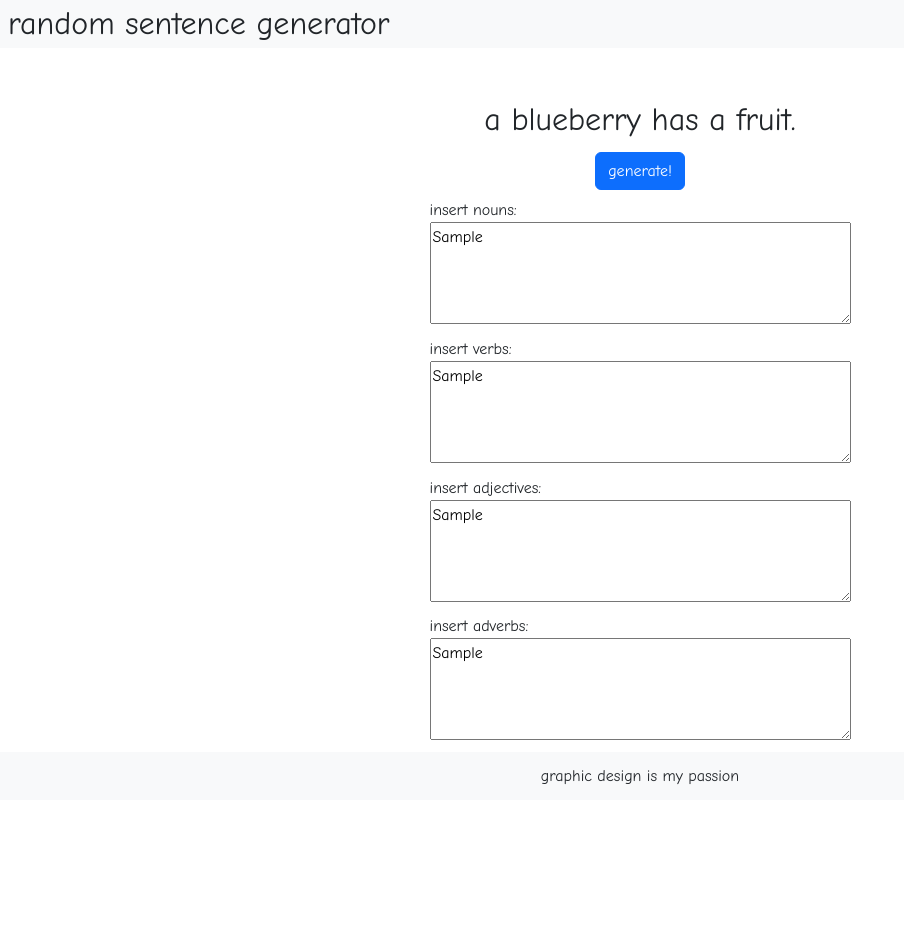
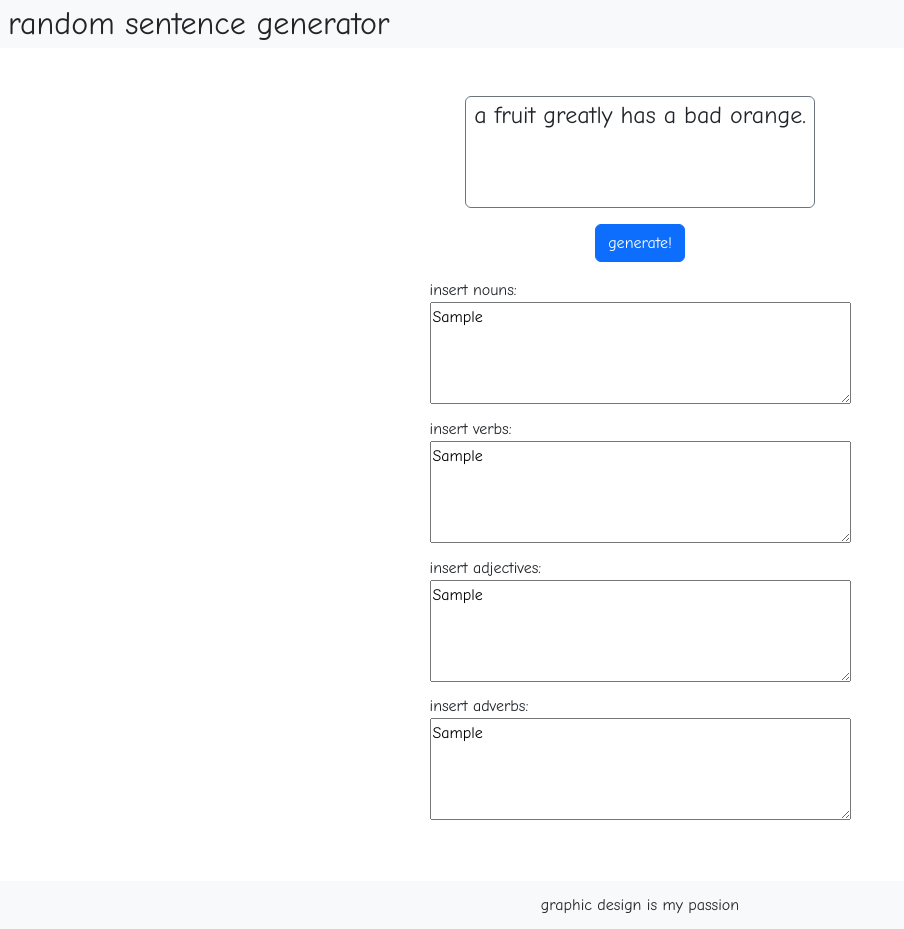
Before and after one commit to andyw1589/Random-Sentence-Generator, a plain HTML site: page index.html in a window 1280 px wide. Both pictures are taken after typing "Sample", "Sample", "Sample", "Sample" into the empty fields and a click on the button "generate!". Shown: the whole page, without its empty margins (0-904 px from the left). Before the commit the page ends 800 px from the top, so only its background shows below. Drawn offline with nearby package versions, Linux system fonts and the light colour scheme.

Commit message:
relative clauses were added

```diff
--- a/index.html
+++ b/index.html
@@ -14,14 +14,15 @@
 
 <body>
     <div id="page-container">
+        <div id="content-wrap">
             <header class="header bg-light px-2">
                 random sentence generator
             </header>
             <main class="my-5">
-            <div id="sentence">
+                <div id="sentence" class="mx-5 px-2 border border-secondary rounded-2">
                     random sentence here
                 </div>
-            <button id="generate" type="button" class="btn btn-primary my-2"><span>generate!</span></button>
+                <button id="generate" type="button" class="btn btn-primary my-3"><span>generate!</span></button>
                 <form>
                     <label for="nouns">insert nouns:</label>
                     <textarea id="nouns" name="nouns" rows="4" cols="50" placeholder="enter comma-separated countable nouns here!"></textarea>
@@ -33,6 +34,7 @@
                     <textarea id="adverbs" name="adverbs" rows="4" cols="50" placeholder="enter comma-separated adverbs here!"></textarea>
                 </form>
             </main>
+        </div>
         <footer class="bg-light">
             graphic design is my passion
         </footer>
--- a/src/generators.js
+++ b/src/generators.js
@@ -16,7 +16,9 @@ const adverb = () => choose([...adverbs, ...userWords.adverbs]);
 const nounPhrase = () => {
     const formats = [
         [determiner, noun],
-        [determiner, adjectivePhrase, noun]
+        [determiner, adjectivePhrase, noun],
+        [determiner, noun, relativeClause],
+        [determiner, adjectivePhrase, noun, relativeClause]
     ];
     const chosenFormat = choose(formats);
     const np = chosenFormat.map(constituent => constituent());
@@ -42,13 +44,29 @@ const adjectivePhrase = () => {
 const verbPhrase = () => {
     const formats = [
         [verb, nounPhrase],
-        [adverb, verb, nounPhrase]
+        [adverb, verb, nounPhrase],
+        [verb, nounPhrase, adverb]
     ];
     const chosenFormat = choose(formats);
     return chosenFormat.map(constituent => constituent()).join(' ');
 };
 
-export const sentence = userw => {
+const relativeClause = () => {
+    const formats = [
+        [verb],
+        [verbPhrase],
+        [nounPhrase, verb]
+    ];
+    const chosenFormat = choose(formats);
+    const rc = ["that", ...chosenFormat.map(constituent => constituent())];
+    return rc.join(' ');
+};
+
+const sentence = () => {
+    return nounPhrase() + " " + verbPhrase();
+}
+
+export const generateSentence = userw => {
     userWords = userw;
-    return nounPhrase() + " " + verbPhrase() + '.';
+    return sentence() + '.';
 };
--- a/src/index.js
+++ b/src/index.js
@@ -1,4 +1,4 @@
-import { sentence } from "./generators.js";
+import { generateSentence } from "./generators.js";
 
 // split based on "," delimiter, but ALSO account for ", "
 const extractUserWords = userString => {
@@ -27,6 +27,6 @@ window.onload = () => {
             "adjectives" : extractUserWords(userAdjectives.value),
             "adverbs" : extractUserWords(userAdverbs.value)
         };
-        sentenceDiv.innerHTML = sentence(userWords);
+        sentenceDiv.innerHTML = generateSentence(userWords);
     });
 };
--- a/src/wordClasses/adverbs.js
+++ b/src/wordClasses/adverbs.js
@@ -1,5 +1,5 @@
 export const adverbs = [
     "really",
-    "poorly",
-    "well"
+    "greatly",
+    "poorly"
 ];
--- a/src/wordClasses/nouns.js
+++ b/src/wordClasses/nouns.js
@@ -6,5 +6,9 @@ export const nouns = [
     "fruit",
     "grape",
     "orange",
-    "starfruit"
+    "starfruit",
+    "person",
+    "animal",
+    "cellphone",
+    "computer"
 ];
--- a/src/wordClasses/verbs.js
+++ b/src/wordClasses/verbs.js
@@ -2,5 +2,8 @@
 export const verbs = [
     "does",
     "has",
-    "is"
+    "is",
+    "carries",
+    "eats",
+    "bites"
 ];
--- a/style.css
+++ b/style.css
@@ -3,12 +3,18 @@
 }
 
 #sentence {
-    font-size: 2rem;
+    font-size: 1.5rem;
+    height: 7rem;
+    overflow-y: auto;
 }
 
 #page-container {
     position: relative;
     min-height: 100vh;
+}
+
+#content-wrap {
+    padding-bottom: 3rem;
 }
 
 footer {
```
Lines whose indentation alone changed are shown as unchanged.
